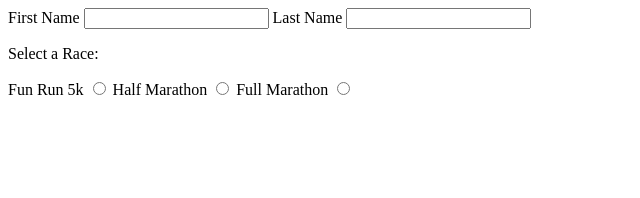
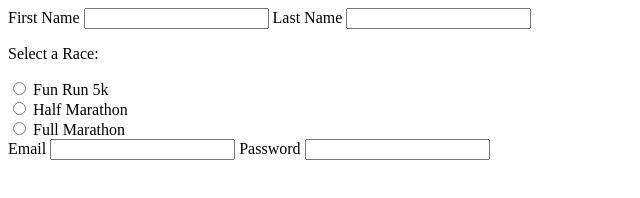
Before and after one commit to kervyntan/The-Web-Developer-Bootcamp, a plain HTML site: page index.html in a window 1280 px wide. Shown: the whole page, without its empty margins (0-640 px from the left). Drawn offline with Linux system fonts and the light colour scheme.

Commit message:
Added Email and Password to form

```diff
--- a/index.html
+++ b/index.html
@@ -20,15 +20,32 @@
           </div>
 
           <div class="run-options">
+
+
+            <input type="radio" name="radio" id="Fun Run">
             <label for="Fun Run"> Fun Run 5k </label>
-            <input type="radio" name="radio" id="Fun Run">
+            <br>
 
+            <input type="radio" name="radio" id="half-marathon">
             <label for="half-marathon"> Half Marathon </label>
-            <input type="radio" name="radio" id="half-marathon">
+            <br>
 
+
+            <input type="radio" name="radio" id="full-marathon">
             <label for="full-marathon"> Full Marathon </label>
-            <input type="radio" name="radio" id="full-marathon">
+            <br>
 
+
+            </div>
+
+            <div class="email">
+              <label for="email"> Email </label>
+
+              <input type="email" name="email" id="email" required>
+
+              <label for="password"> Password </label>
+
+              <input type="password" name="password" id="password" minlength = "8" required>
             </div>
 
       </form>
```
